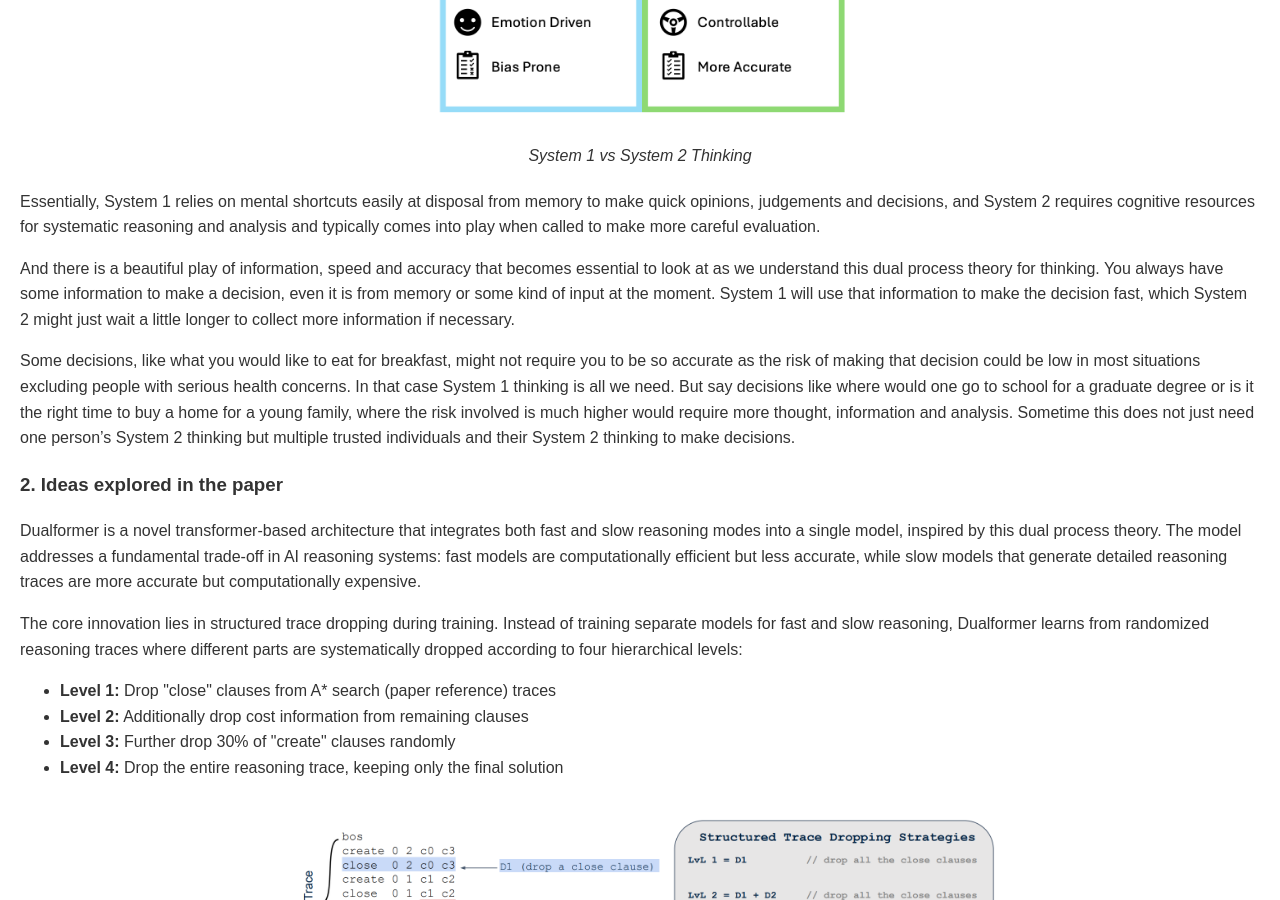
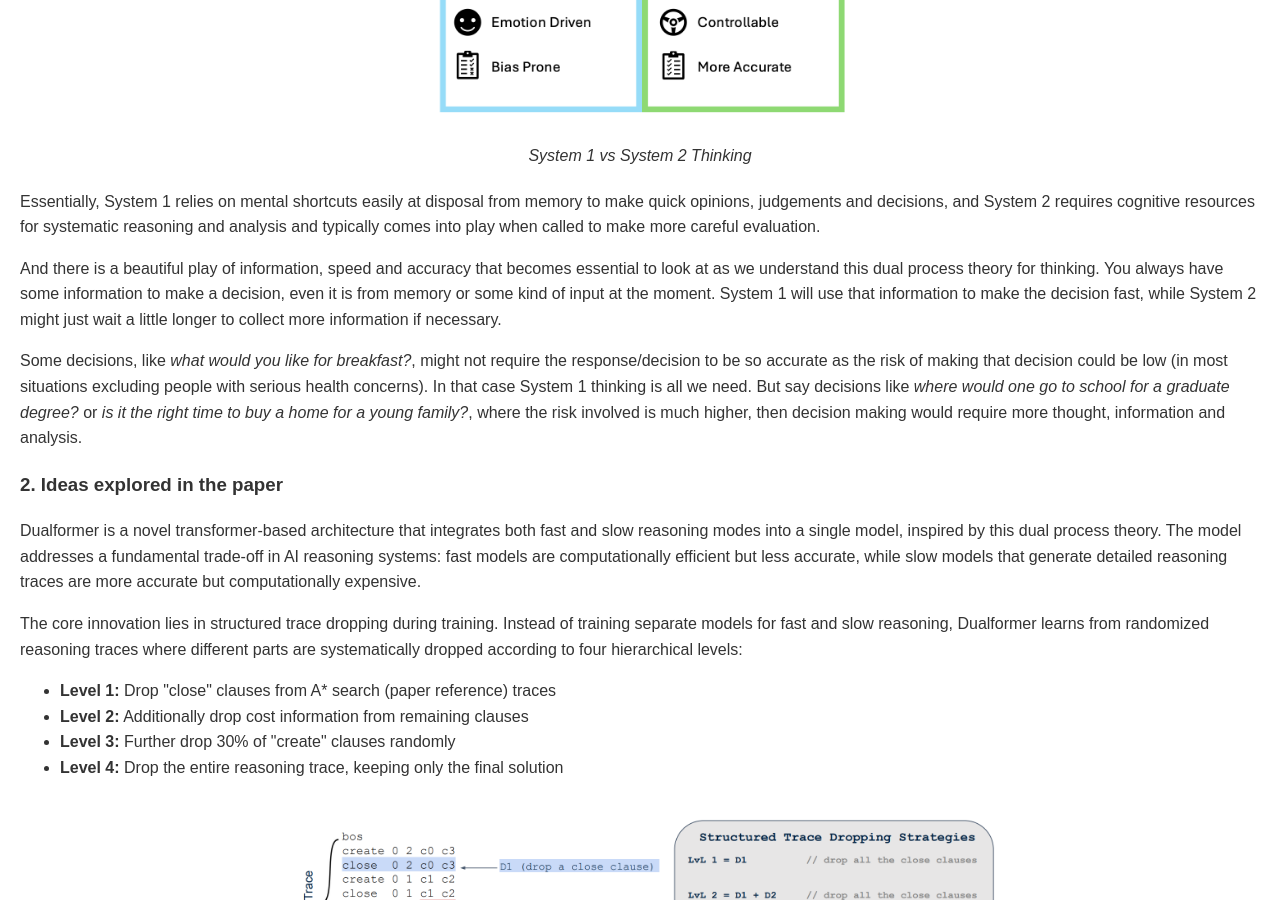
Before and after one commit to brainsesh/brainsesh.github.io, a Jekyll site: the page docs/dualformer/index.html, which Jekyll copies as it is, in a window 1280 px wide and 900 px high, scrolled down 879 px. Built offline with Jekyll 4.4.1, drawn with Linux system fonts in a browser that asks for light colours.

Commit message:
change 061325

```diff
--- a/docs/dualformer/index.html
+++ b/docs/dualformer/index.html
@@ -76,9 +76,10 @@
 
     <p>Essentially, System 1 relies on mental shortcuts easily at disposal from memory to make quick opinions, judgements and decisions, and System 2 requires cognitive resources for systematic reasoning and analysis and typically comes into play when called to make more careful evaluation. </p>
 
-    <p>And there is a beautiful play of information, speed and accuracy that becomes essential to look at as we understand this dual process theory for thinking. You always have some information to make a decision, even it is from memory or some kind of input at the moment. System 1 will use that information to make the decision fast, which System 2 might just wait a little longer to collect more information if necessary. </p>
+    <p>And there is a beautiful play of information, speed and accuracy that becomes essential to look at as we understand this dual process theory for thinking. You always have some information to make a decision, even it is from memory or some kind of input at the moment. System 1 will use that information to make the decision fast, while System 2 might just wait a little longer to collect more information if necessary. </p>
 
-    <p>Some decisions, like what you would like to eat for breakfast, might not require you to be so accurate as the risk of making that decision could be low in most situations excluding people with serious health concerns. In that case System 1 thinking is all we need. But say decisions like where would one go to school for a graduate degree or is it the right time to buy a home for a young family, where the risk involved is much higher would require more thought, information and analysis. Sometime this does not just need one person’s System 2 thinking but multiple trusted individuals and their System 2 thinking to make decisions.</p>
+    <p>Some decisions, like <em>what would you like for breakfast?</em>, might not require the response/decision to be so accurate as the risk of making that decision could be low (in most situations excluding people with serious health concerns). In that case System 1 thinking is all we need. But say decisions like <em>where would one go to school for a graduate degree?</em> or <em>is it the right time to buy a home for a young family?</em>, where the risk involved is much higher, then decision making would require more thought, information and analysis. </p>
+    <!-- <p>Sometime this does not just need one person’s System 2 thinking but multiple trusted individuals and their System 2 thinking to make decisions!</p> -->
 
     <h3>2. Ideas explored in the paper  </h2>
 
```
